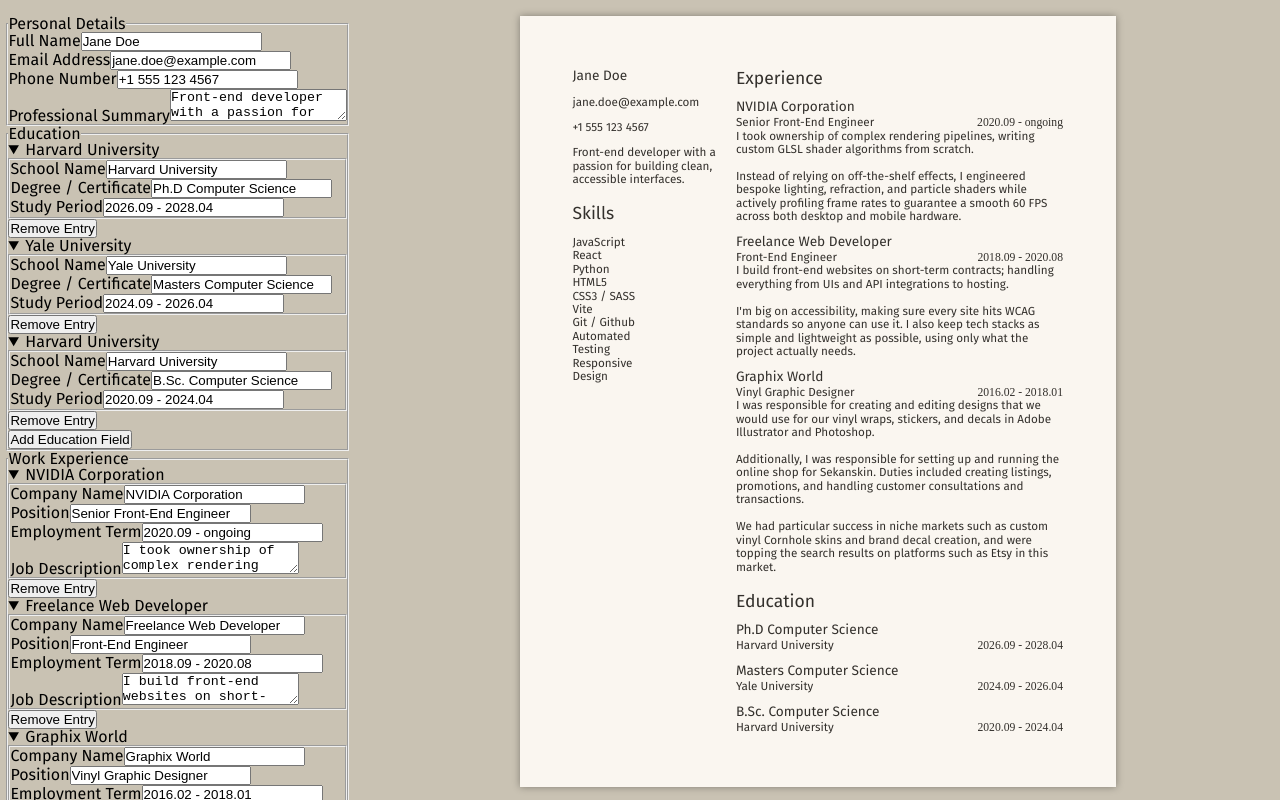
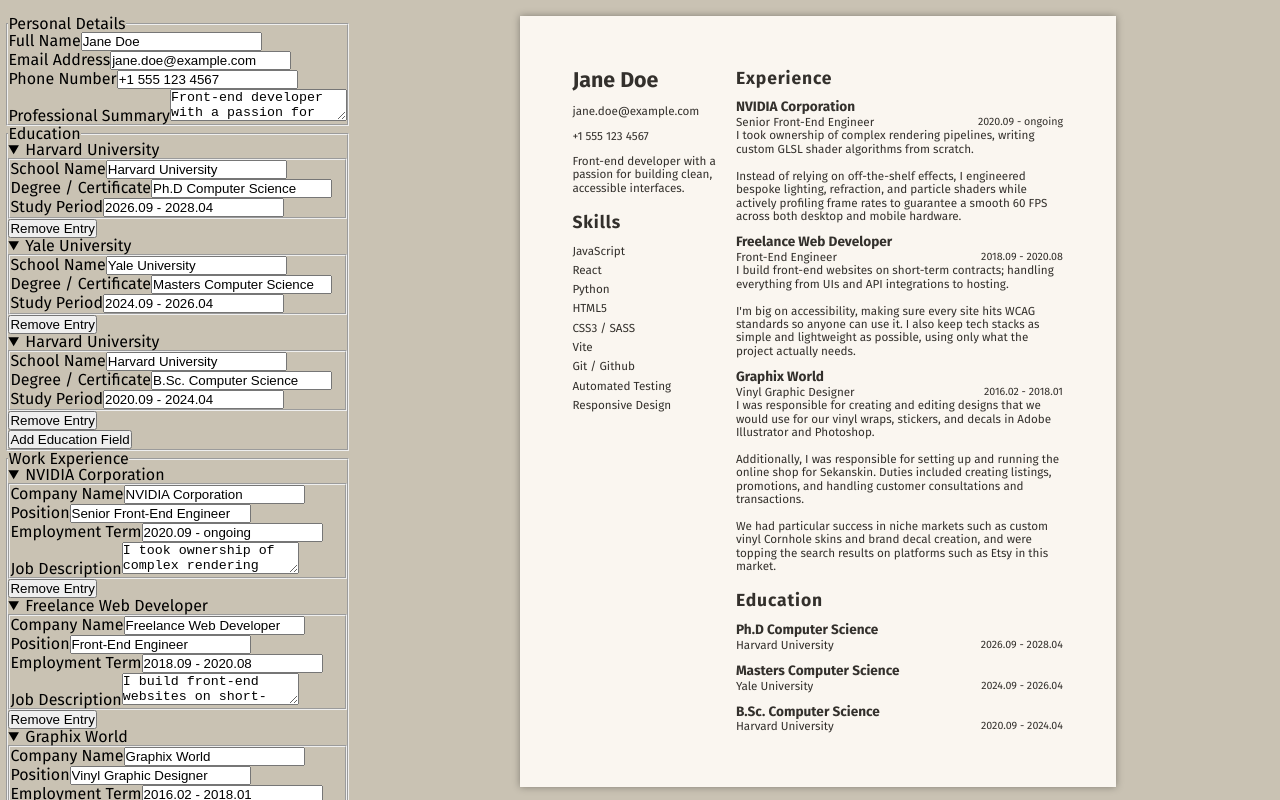
Before and after one commit to Long-Hold/odin-cv-application, a React (Vite) app: page / in a window 1280 px wide. Shown: the top 800 px of the page. Built offline with nearby package versions, Linux system fonts and the light colour scheme.

Commit message:
feat: finalize grid positioning and header styling / color. Closes #28

```diff
--- a/src/components/display/styles/ResumeTemplate.css
+++ b/src/components/display/styles/ResumeTemplate.css
@@ -6,11 +6,6 @@
   max-height: 100vh;
   max-height: 100dvh;
   max-width: 100vw;
-}
-
-.date{
-  text-align: right;
-  font-family: 'fira_sansitalic';
 }
 
 .resumeTemplate {
@@ -48,6 +43,29 @@
   .educationDetails {
     grid-area: EducationDetails;
   }
+
+  h1 {
+    font-size: 22pt;
+  }
+  h2 {
+    font-size: 18pt;
+    letter-spacing: 0.05em;
+  }
+  h3 {
+    font-size: 14pt;
+  }
+
+  h1, h2, h3 {
+    font-family: 'fira_sansbold';
+  }
+  .position {
+    font-family: 'fira_sansmedium';
+    font-size: 13pt;
+  }
+  .date {
+    text-align: right;
+    font-size: 11pt;
+  }
 }
 
 .personalDetails,
@@ -59,7 +77,7 @@
   gap: 1em;
 }
 
-.resumeEntry  {
+.resumeEntry:not(.skillEntry) {
   display: grid;
   grid-template-columns: 1fr 1fr;
 
@@ -78,3 +96,9 @@
     grid-template-rows: auto auto;
   }
 }
+
+.skillsDetails ul {
+  display: flex;
+  flex-flow: column nowrap;
+  gap: 0.5em;
+}
```
